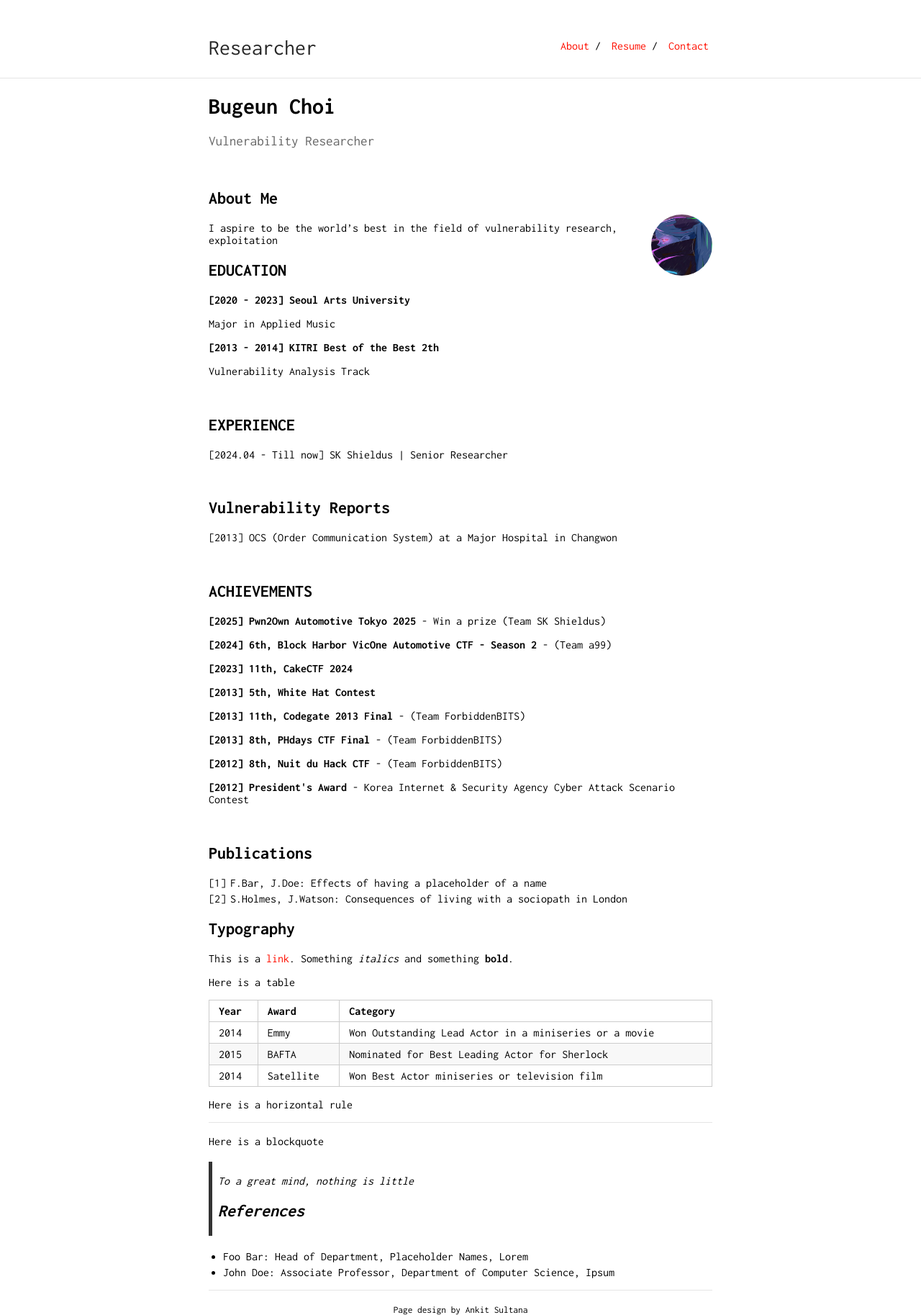
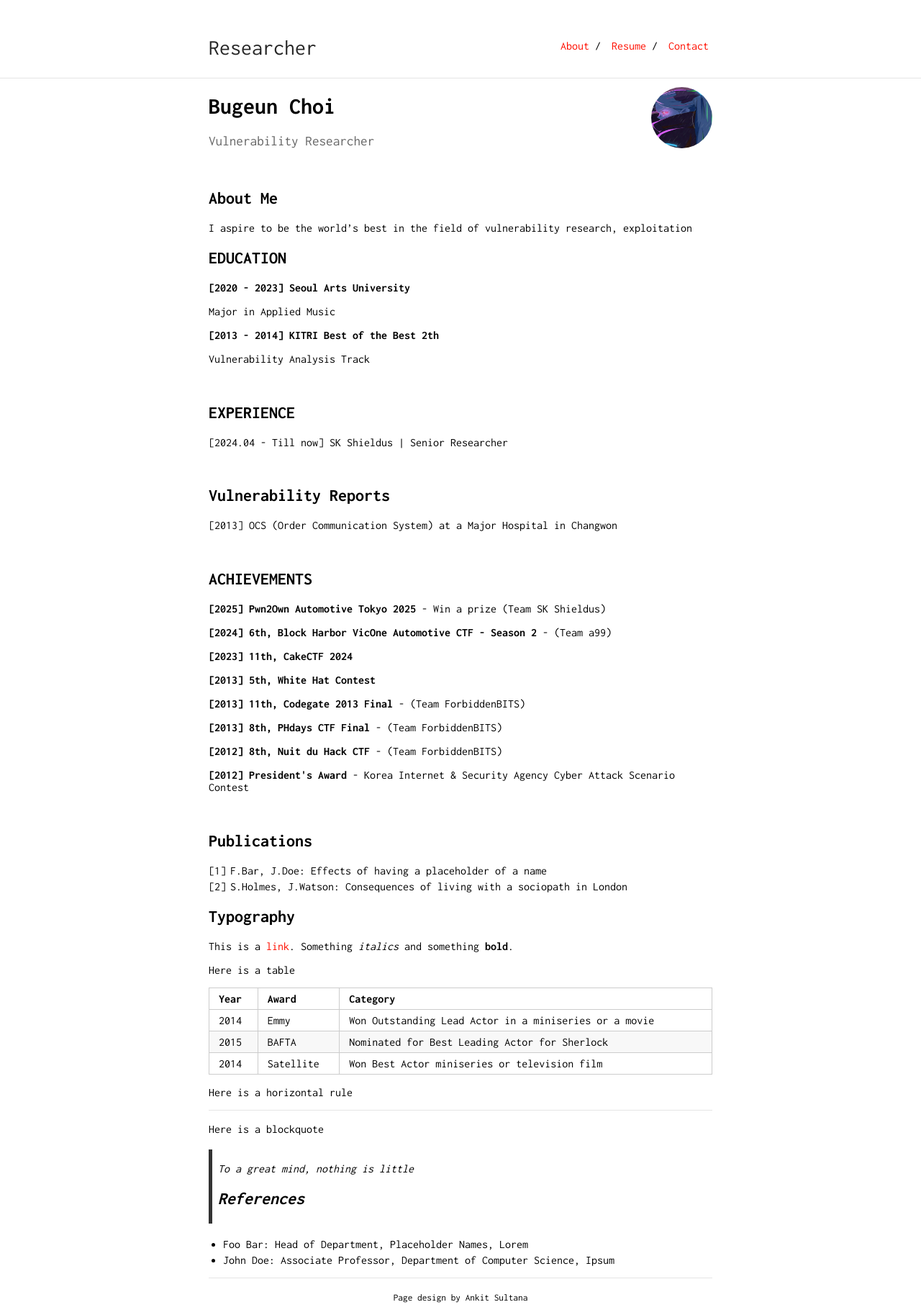
Before and after one commit to Bugeun/bugeun.github.io, a Jekyll site: the page built from index.md, in a window 1280 px wide. Shown: the whole page at 72% size. Built offline with Jekyll 4.4.1, drawn with Linux system fonts in a browser that asks for light colours.

Commit message:
Update index.md

```diff
--- a/index.md
+++ b/index.md
@@ -2,6 +2,7 @@
 layout: default
 ---
 
+<img class="profile-picture" src="Rebekah.jpg">
 <h1><b>Bugeun Choi</b></h1>
 <p style="font-size: 1.2em; color: #666;" data-ke-size="size16">
 Vulnerability Researcher
@@ -10,11 +11,8 @@ Vulnerability Researcher
 
 ## About Me
 
-<img class="profile-picture" src="Rebekah.jpg">
-
 I aspire to be the world's best in the field of vulnerability research, exploitation
-&nbsp;
-&nbsp;
+<br>
 
 ## EDUCATION
 
```
